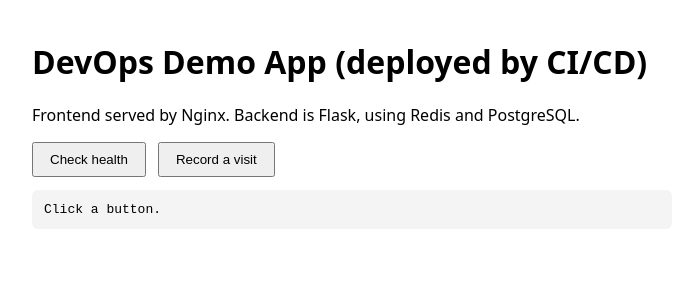
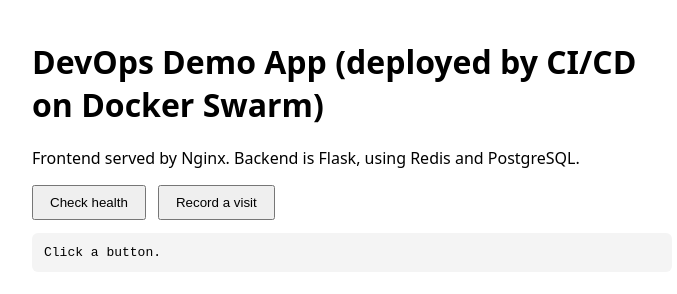
Before and after one commit to AashishChaudhari/devops-fullstack-app, a plain HTML site: page frontend/index.html in a window 1280 px wide. Shown: the whole page, without its empty margins (288-965 px from the left). Drawn offline with Linux system fonts and the light colour scheme.

Commit message:
Update heading to verify rolling update on Swarm

```diff
--- a/frontend/index.html
+++ b/frontend/index.html
@@ -11,7 +11,7 @@
   </style>
 </head>
 <body>
-  <h1>DevOps Demo App (deployed by CI/CD)</h1>
+  <h1>DevOps Demo App (deployed by CI/CD on Docker Swarm)</h1>
   <p>Frontend served by Nginx. Backend is Flask, using Redis and PostgreSQL.</p>
 
   <button onclick="callApi('GET', '/api/health')">Check health</button>
```
